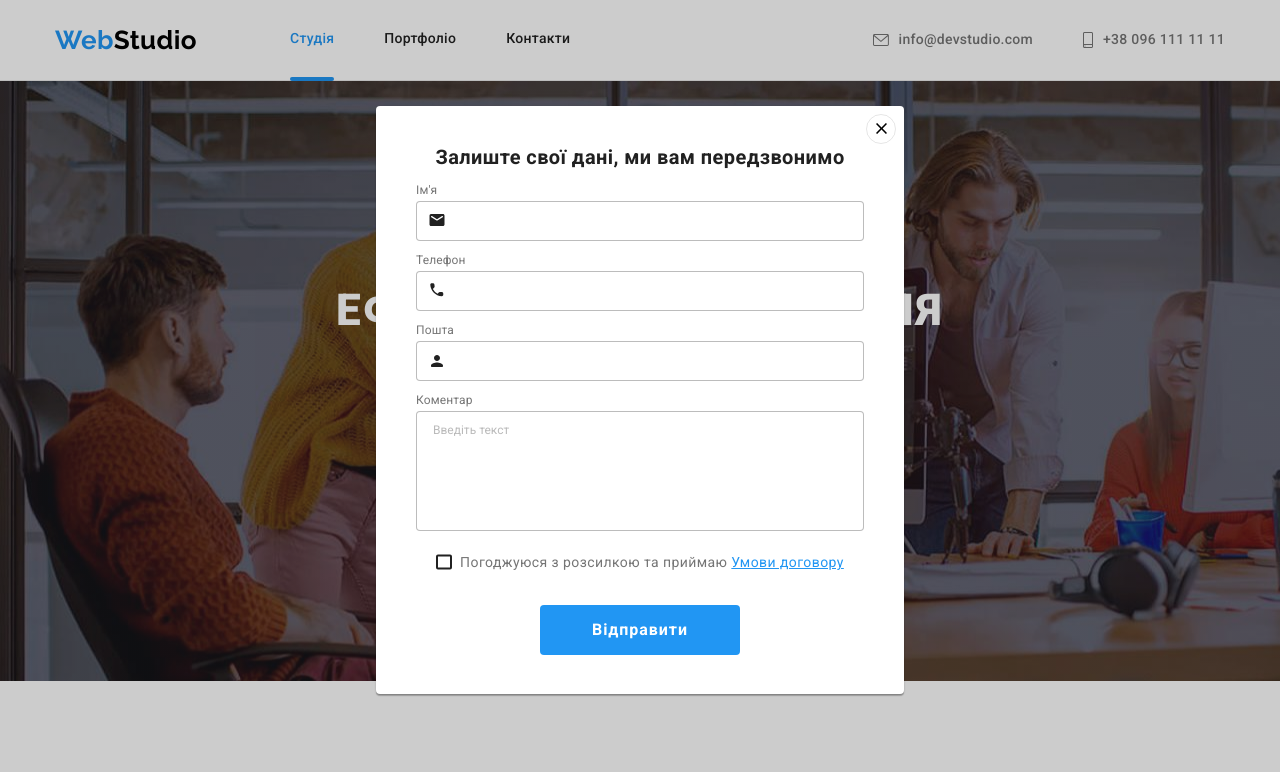
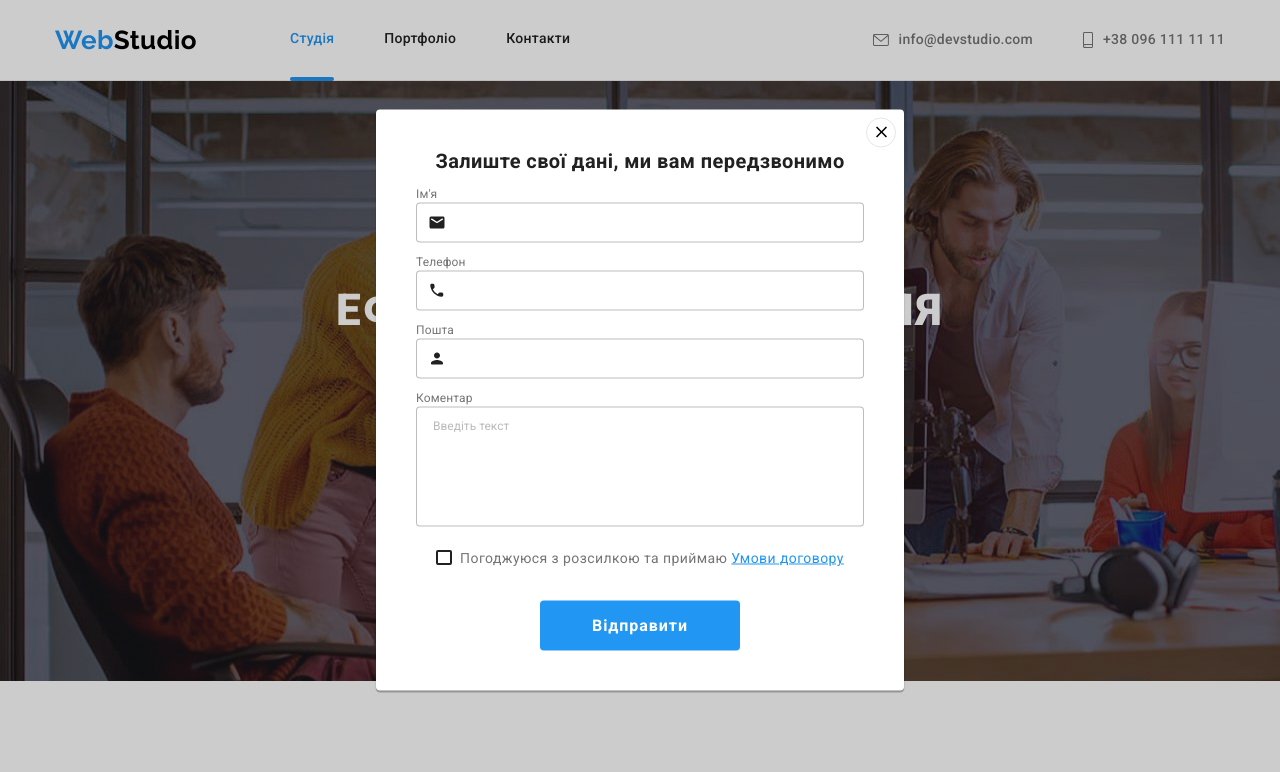
Before and after one commit to JohnCoperman/goit-markup-hw-06, a plain HTML site: page index.html in a window 1280 px wide. Both pictures are taken after a click on the button "Замовити послугу". Shown: the top 772 px of the page. Drawn offline with nearby package versions, Linux system fonts and the light colour scheme.

Commit message:
Release-2

```diff
--- a/css/styles.css
+++ b/css/styles.css
@@ -228,6 +228,7 @@ img {
 .footer-container {
       display: flex;
       align-items: baseline;
+      justify-content: space-between;
 }
 
 .adress {
@@ -251,7 +252,7 @@ img {
       margin-bottom: 9px;
 } */
 .socials {
-      margin-left: 70px;
+
 }
 
 .socials-list {
@@ -305,7 +306,6 @@ img {
 
 .subscribe-form {
       width: 570px;
-      margin-left: 93px;
 }
 
 .form-group {
@@ -384,8 +384,8 @@ img {
 
 .modal {
       width: 528px;
-      height: 588px;
-      padding: 40px;
+      height: 581px;
+      /* padding: 40px; */
 
       background-color: #FFFFFF;
       box-shadow: 0px 1px 3px rgba(0, 0, 0, 0.12), 0px 1px 1px rgba(0, 0, 0, 0.14), 0px 2px 1px rgba(0, 0, 0, 0.2);
@@ -441,9 +441,11 @@ img {
       font-size: 20px;
       line-height: 1.15;
       text-align: center;
+      font-weight: 700;
 }
 
 .modal-form {
+      padding: 40px;
       display: flex;
       flex-direction: column;
       align-items: center;
@@ -472,12 +474,13 @@ img {
 .form-inputs {
       width:100%;
       height: 40px;
-      margin-top: 4px;
+      margin-top: 2px;
       border: 1px solid rgba(33, 33, 33, 0.3);
       border-radius: 4px;
       padding-left: 42px;
       outline:transparent;
       transition: border var(--duration) var(--time-style);
+
 }
 
 .form-inputs:focus {
--- a/index.html
+++ b/index.html
@@ -466,8 +466,8 @@
             />
           </svg>
         </button>
-        <h2 class="modal-title">Залиште свої дані, ми вам передзвонимо</h2>
         <form class="modal-form" name="form-data" autocomplete="on" novalidate>
+          <h3 class="modal-title">Залиште свої дані, ми вам передзвонимо</h3>
           <div class="form-wrap">
             <label for="user-name">Ім'я</label>
             <input class="form-inputs" name="user-name" type="text" required />
@@ -484,7 +484,7 @@
           </div>
           <div class="form-wrap">
             <label for="user-email">Пошта</label>
-            <input class="form-inputs" name="user-email" type="text" id="user-email" required />
+            <input class="form-inputs" name="user-email" type="email" id="user-email" required />
             <svg class="input-svg" width="18" height="18">
               <use href="./images/icons.svg#icon_person-black"></use>
             </svg>
@@ -499,7 +499,6 @@
               ></textarea>
             </label>
           </div>
-          <!-- <div class="form-sumbit"> -->
           <div class="policies-wrap">
             <label class="i-agree">
               <input class="policies visualy-hidden" type="checkbox" name="policies" required />
```
